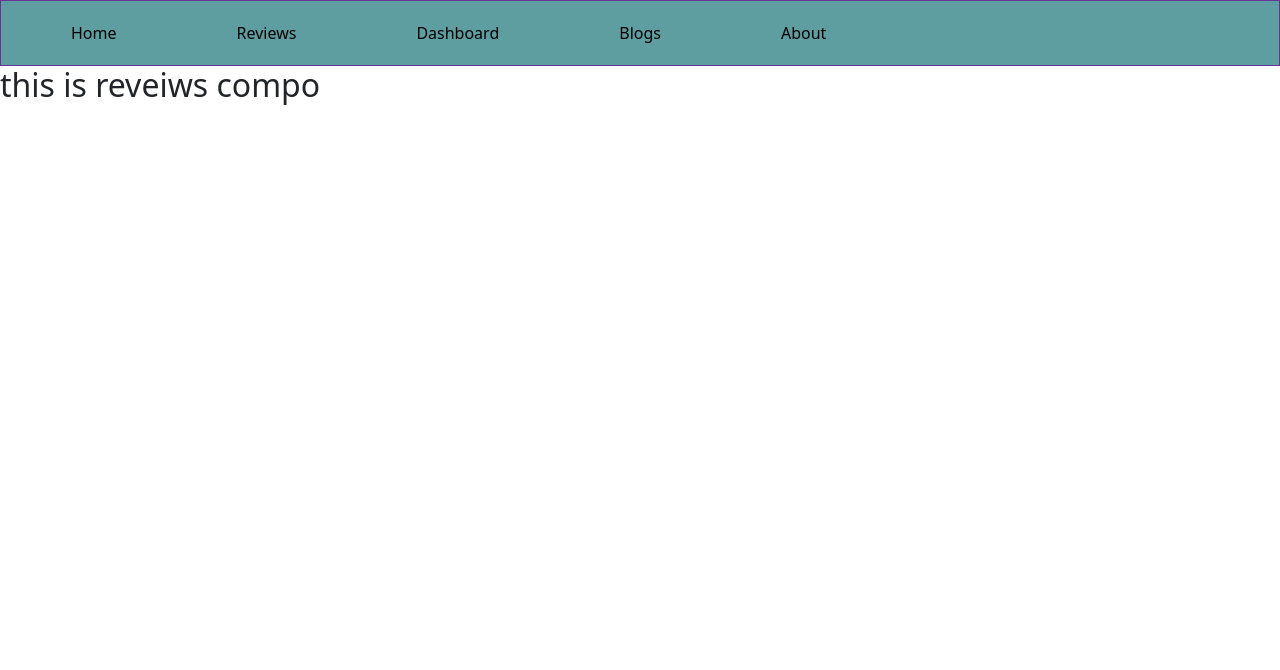
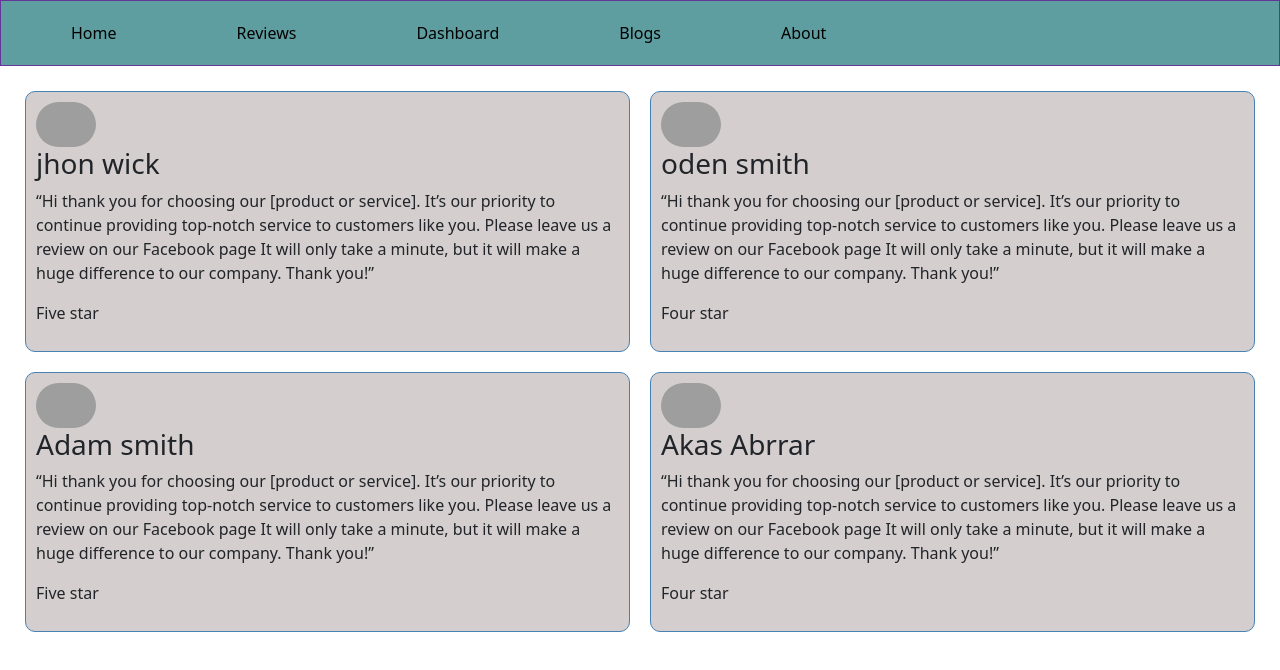
Before and after one commit to AkashMAbrrar/product-analysis-assignment, a React (Create React App) app: page /review in a window 1280 px wide. Shown: the top 670 px of the page. Built offline with nearby package versions, Linux system fonts and the light colour scheme; grey boxes are pictures that could not be loaded.

Commit message:
this commit for reviews nav link added items

```diff
--- a/src/components/Home/Home.css
+++ b/src/components/Home/Home.css
@@ -24,8 +24,12 @@
 
 .review-container {
     display: grid;
-    grid-template-columns: repeat(2, 1fr);
+    grid-template-columns: 1fr 1fr;
     grid-gap: 10px;
     padding-top: 20px;
     padding-left: 20px;
 }
+
+.review-btn {
+    text-decoration: none;
+}
--- a/src/components/Home/Home.js
+++ b/src/components/Home/Home.js
@@ -1,5 +1,6 @@
 import React from 'react';
 import { Button } from 'react-bootstrap';
+import { Link } from 'react-router-dom';
 import useReviews from '../../hooks/useReviews';
 import Item from '../Item/Item';
 import './Home.css';
@@ -27,6 +28,7 @@ const Home = () => {
                     ></Item>)
                 }
             </div>
+            <Link className='review-btn' to="/review">See All Reviwes</Link>
         </div>
     );
 };
--- /dev/null
+++ b/src/components/Reviews/Reviews.css
@@ -0,0 +1,8 @@
+.rev-container {
+    display: grid;
+    grid-template-columns: 1fr 1fr;
+    grid-gap: 10px;
+    padding-top: 20px;
+    padding-left: 20px;
+    padding-right: 20px;
+}
--- a/src/components/Reviews/Reviews.js
+++ b/src/components/Reviews/Reviews.js
@@ -1,10 +1,18 @@
 import React from 'react';
+import useReviews from '../../hooks/useReviews';
+import Item from '../Item/Item';
+import './Reviews.css';
 
 const Reviews = () => {
+    const [reviews, setReviews] = useReviews();
     return (
-        <div>
-            <h2>this is reveiws compo</h2>
-
+        <div className='rev-container'>
+            {
+                reviews.map(review => <Item
+                    key={review.id}
+                    review={review}
+                ></Item>)
+            }
         </div>
     );
 };
```
